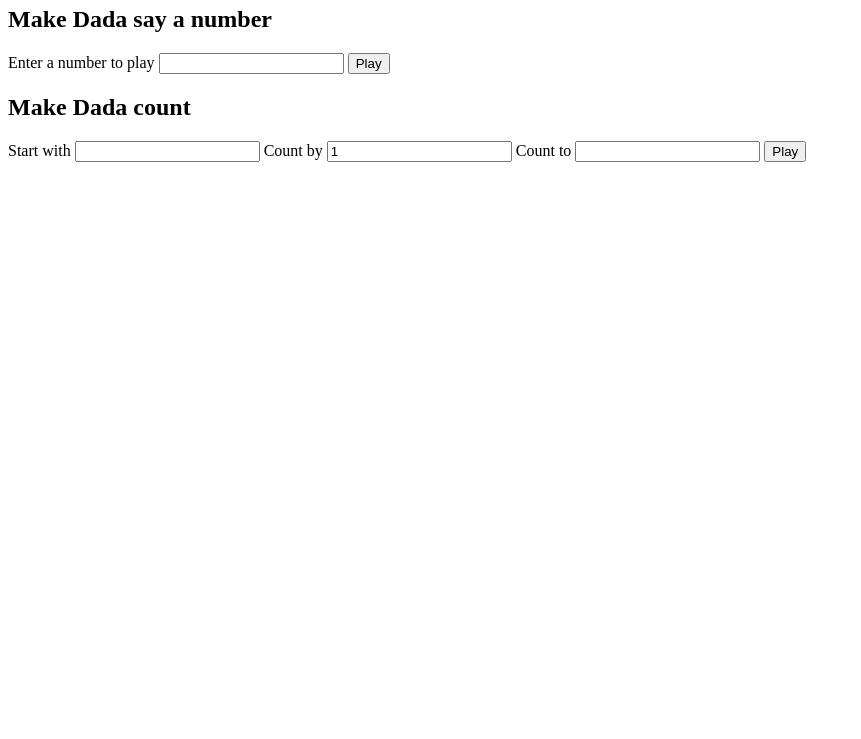
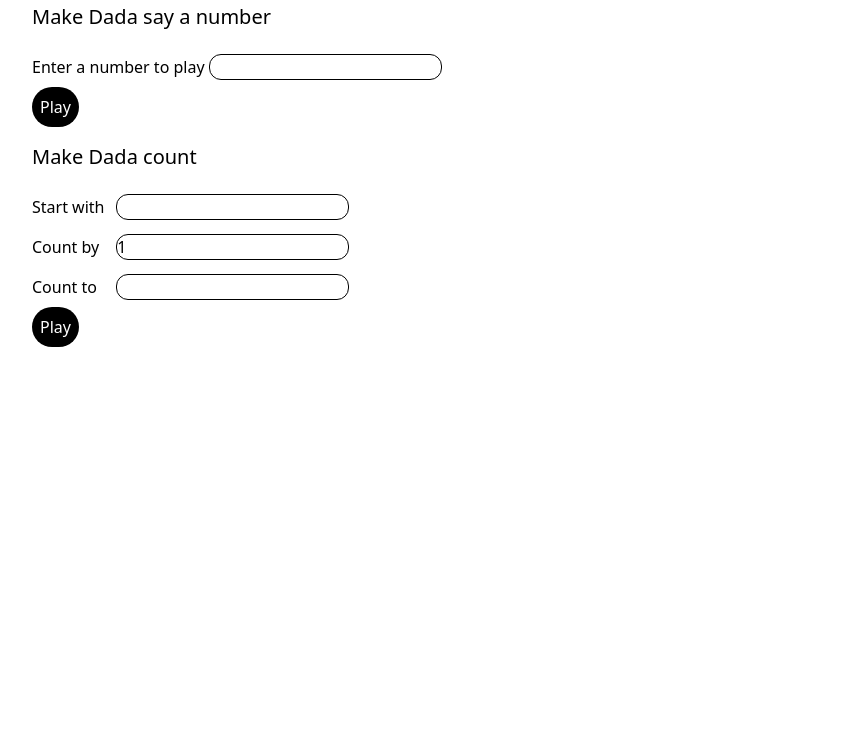
Before and after one commit to TzviPM/dada-counter, a plain HTML site: page index.html in a window 1280 px wide. Shown: the part 61-800 px from the top of the page, without its empty margins (0-861 px from the left). Drawn offline with nearby package versions, Linux system fonts and the light colour scheme.

Commit message:
💄 Styling

```diff
--- a/index.html
+++ b/index.html
@@ -1,24 +1,30 @@
-<h1>Dada can count 😁</h1>
+<head>
+    <script src="https://cdn.tailwindcss.com"></script>
+</head>
+<body>
+<section class="container mx-auto px-8">
+<h1 class="text-2xl text-center my-4">Dada can count 😁</h1>
 
-<h2>Make Dada say a number</h2>
+<h2 class="text-xl my-4">Make Dada say a number</h2>
 
 <form onsubmit="handleSay()">
-    <label for="number">Enter a number to play</label>
-    <input type="number" id="number" />
-    <button type="submit">Play</button>
+    <label for="number" class="inline-block min-w-[80px] my-2">Enter a number to play</label>
+    <input type="number" id="number" class="border border-black rounded-xl" /><br />
+    <button type="submit" class="bg-black text-white p-2 rounded-full">Play</button>
 </form>
 
-<h2>Make Dada count</h2>
+<h2 class="text-xl my-4">Make Dada count</h2>
 
 <form onsubmit="handleCount()">
-    <label for="number">Start with</label>
-    <input type="number" id="start" />
-    <label for="number">Count by</label>
-    <input type="number" id="step" value="1" />
-    <label for="number">Count to</label>
-    <input type="number" id="end" />
-    <button type="submit">Play</button>
+    <label for="start" class="inline-block min-w-[80px] my-2">Start with</label>
+    <input type="number" id="start" class="border border-black rounded-xl" /><br />
+    <label for="step" class="inline-block min-w-[80px] my-2">Count by</label>
+    <input type="number" id="step" value="1" class="border border-black rounded-xl" /><br />
+    <label for="end" class="inline-block min-w-[80px] my-2">Count to</label>
+    <input type="number" id="end" class="border border-black rounded-xl" /><br />
+    <button type="submit" class="bg-black text-white p-2 rounded-full">Play</button>
 </form>
+</section>
 
 <audio id="player" src="" autoplay></audio>
 
@@ -93,3 +99,4 @@
         }
     }
 </script>
+</body>
```
